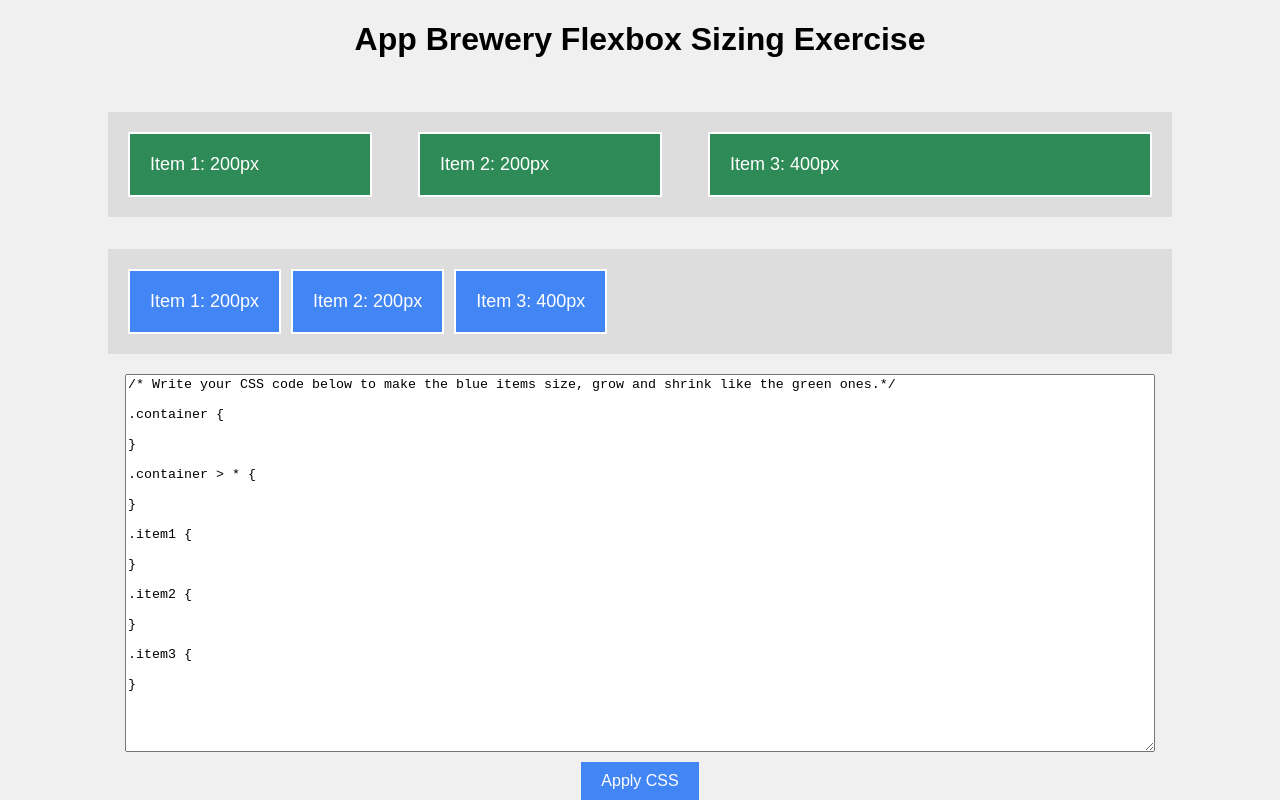
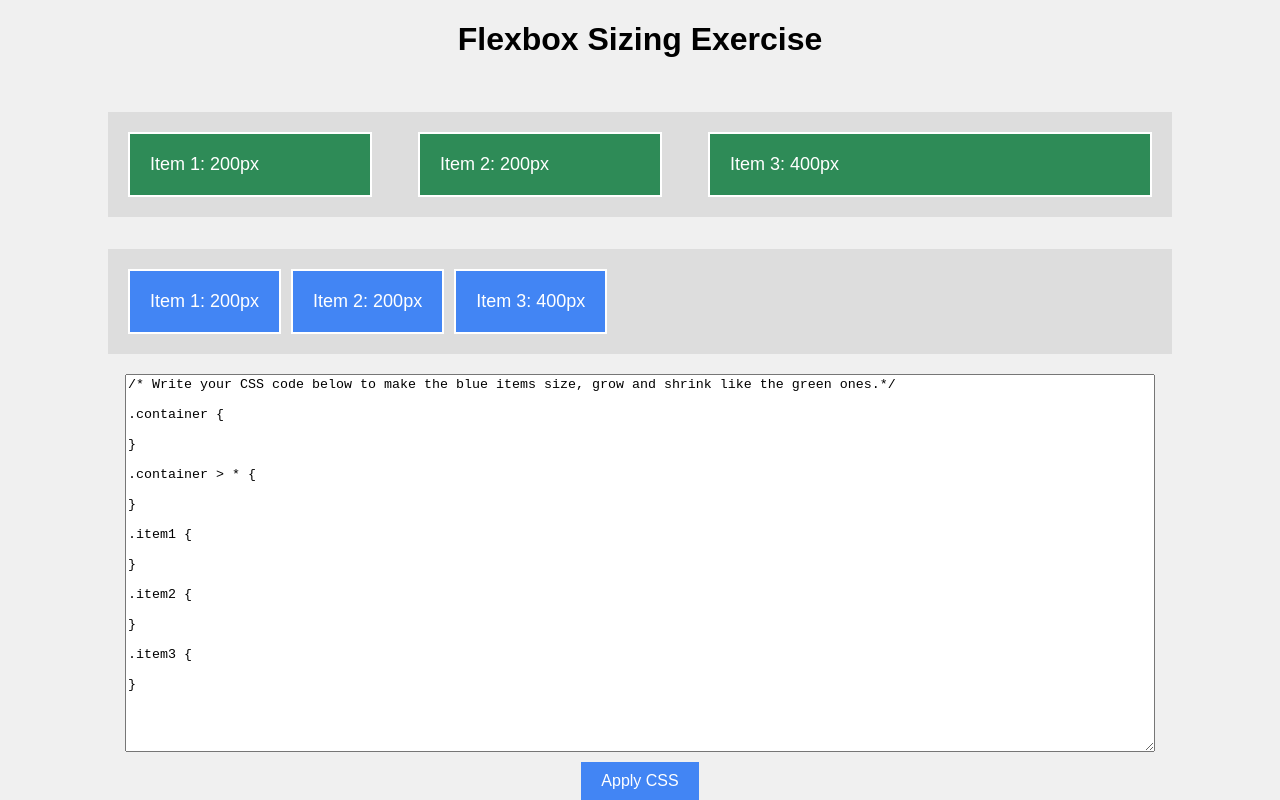
Before and after one commit to erfani-hussain/flexbox-sizing-exercise, a plain HTML site: page index.html in a window 1280 px wide. Drawn offline with Linux system fonts and the light colour scheme.

Commit message:
Update index.html

```diff
--- a/index.html
+++ b/index.html
@@ -86,7 +86,7 @@
 </head>
 
 <body>
-  <h1>App Brewery Flexbox Sizing Exercise</h1>
+  <h1>Flexbox Sizing Exercise</h1>
   <div class="parent">
     <div class="one">Item 1: 200px</div>
     <div class="two">Item 2: 200px</div>
```
